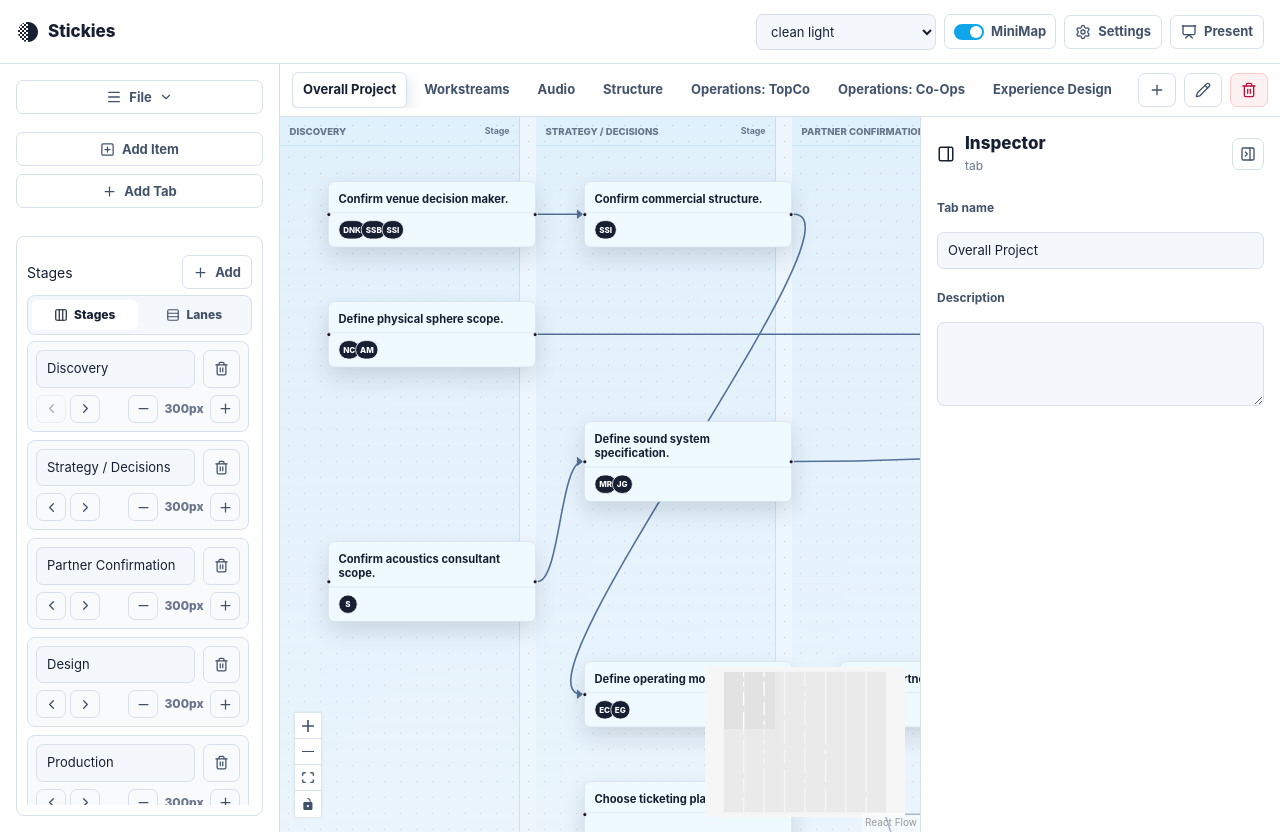
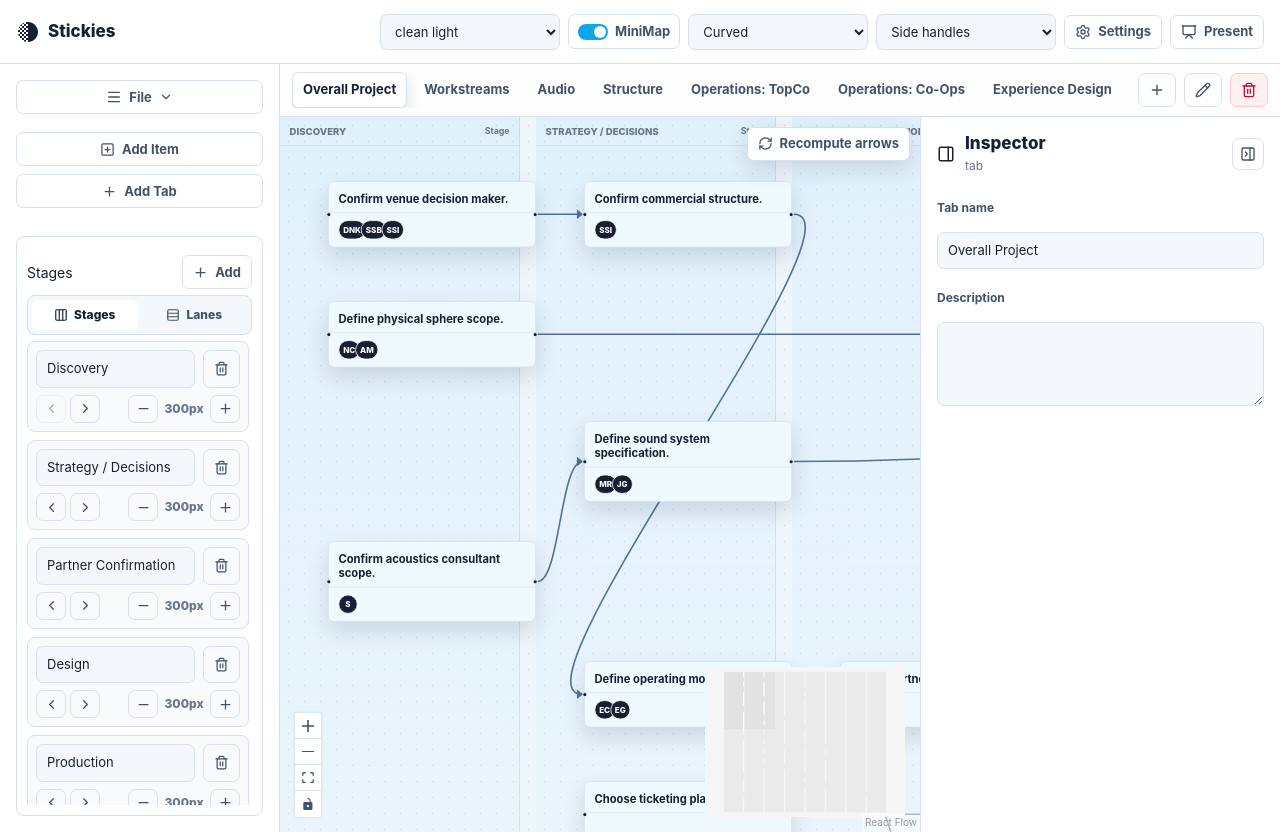
Before and after one commit to jebagu/Stickies, a React (Vite) app: page / in a window 1280 px wide. Built offline with nearby package versions, Linux system fonts and the light colour scheme.

Commit message:
Add arrow routing and handle controls

```diff
--- a/src/components/canvas/PlanningCanvas.tsx
+++ b/src/components/canvas/PlanningCanvas.tsx
@@ -1,9 +1,10 @@
-import { useCallback, useMemo } from "react";
+import { useCallback, useEffect, useMemo, useState } from "react";
 import {
   Background,
   Controls,
   MarkerType,
   MiniMap,
+  Panel,
   ReactFlow,
   type Connection,
   type EdgeTypes,
@@ -11,7 +12,9 @@ import {
   type NodeTypes,
   type OnMoveEnd,
   type EdgeMouseHandler,
+  useUpdateNodeInternals,
 } from "@xyflow/react";
+import { RefreshCw } from "lucide-react";
 import { PlanningEdge } from "./PlanningEdge";
 import { PlanningNode } from "./PlanningNode";
 import { StageBandNode } from "./StageBandNode";
@@ -21,6 +24,7 @@ import { isTabLayoutLocked, isTabReadOnly } from "../../lib/generatedGraph";
 import { getReactFlowColorMode } from "../../lib/theme";
 import { useProjectStore } from "../../state/projectStore";
 import type { AppEdge, AppNode } from "../../types/planning";
+import { Button } from "../ui/Button";
 
 const nodeTypes = {
   planningNode: PlanningNode,
@@ -30,6 +34,48 @@ const nodeTypes = {
 const edgeTypes = {
   planningEdge: PlanningEdge,
 } satisfies EdgeTypes;
+
+type ArrowRecomputePanelProps = {
+  activeTabId: string;
+  edgeRoutingMode: string;
+  nodeHandleMode: string;
+  planningNodeIds: string[];
+  onRecompute: () => void;
+};
+
+function ArrowRecomputePanel({
+  activeTabId,
+  edgeRoutingMode,
+  nodeHandleMode,
+  planningNodeIds,
+  onRecompute,
+}: ArrowRecomputePanelProps) {
+  const updateNodeInternals = useUpdateNodeInternals();
+
+  const recomputeArrows = useCallback(() => {
+    window.requestAnimationFrame(() => {
+      updateNodeInternals(planningNodeIds);
+      onRecompute();
+    });
+  }, [onRecompute, planningNodeIds, updateNodeInternals]);
+
+  useEffect(() => {
+    recomputeArrows();
+  }, [activeTabId, edgeRoutingMode, nodeHandleMode, recomputeArrows]);
+
+  return (
+    <Panel position="top-right" className="arrow-routing-panel">
+      <Button
+        className="arrow-routing-panel__button"
+        onClick={recomputeArrows}
+        title="Recompute arrow paths"
+      >
+        <RefreshCw size={15} aria-hidden="true" />
+        Recompute arrows
+      </Button>
+    </Panel>
+  );
+}
 
 export function PlanningCanvas() {
   const {
@@ -42,9 +88,12 @@ export function PlanningCanvas() {
     setViewport,
     setSelectedElement,
   } = useProjectStore();
+  const [edgeRefreshKey, setEdgeRefreshKey] = useState(0);
   const activeTab = project.tabs.find((tab) => tab.id === activeTabId) ?? project.tabs[0];
   const showMiniMap = project.settings.showMiniMap;
   const colorMode = getReactFlowColorMode(project.settings.themeId);
+  const edgeRoutingMode = project.settings.edgeRoutingMode ?? "bezier";
+  const nodeHandleMode = project.settings.nodeHandleMode ?? "side";
   const publicView = isPublicViewMode(viewMode);
   const contentReadOnly = publicView || isTabReadOnly(project, activeTab);
   const layoutLocked = !publicView && isTabLayoutLocked(project, activeTab);
@@ -88,12 +137,29 @@ export function PlanningCanvas() {
     [contentReadOnly, filteredElements.nodes, layoutLocked],
   );
 
-  const edges = useMemo<AppEdge[]>(() => filteredElements.edges, [filteredElements.edges]);
+  const edges = useMemo<AppEdge[]>(
+    () =>
+      filteredElements.edges.map((edge) => ({
+        ...edge,
+        data: {
+          ...edge.data,
+          edgeRefreshKey,
+        },
+      })),
+    [edgeRefreshKey, filteredElements.edges],
+  );
+  const planningNodeIds = useMemo(
+    () => nodes.flatMap((node) => (node.type === "planningNode" ? [node.id] : [])),
+    [nodes],
+  );
+  const bumpEdgeRefreshKey = useCallback(() => {
+    setEdgeRefreshKey((current) => current + 1);
+  }, []);
 
   const handleConnect = useCallback(
     (connection: Connection) => {
       if (connection.source && connection.target) {
-        createEdge(connection.source, connection.target);
+        createEdge(connection.source, connection.target, connection.sourceHandle, connection.targetHandle);
       }
     },
     [createEdge],
@@ -152,6 +218,13 @@ export function PlanningCanvas() {
       <Background />
       <Controls />
       {showMiniMap ? <MiniMap pannable zoomable /> : null}
+      <ArrowRecomputePanel
+        activeTabId={activeTab.id}
+        edgeRoutingMode={edgeRoutingMode}
+        nodeHandleMode={nodeHandleMode}
+        planningNodeIds={planningNodeIds}
+        onRecompute={bumpEdgeRefreshKey}
+      />
     </ReactFlow>
   );
 }
--- a/src/components/canvas/PlanningEdge.tsx
+++ b/src/components/canvas/PlanningEdge.tsx
@@ -1,5 +1,14 @@
 import { memo } from "react";
-import { BaseEdge, EdgeLabelRenderer, getBezierPath, type Edge, type EdgeProps } from "@xyflow/react";
+import {
+  BaseEdge,
+  EdgeLabelRenderer,
+  getBezierPath,
+  getSmoothStepPath,
+  getStraightPath,
+  type Edge,
+  type EdgeProps,
+} from "@xyflow/react";
+import { useProjectStore } from "../../state/projectStore";
 import type { AppEdge } from "../../types/planning";
 
 type PlanningFlowEdge = Edge<AppEdge["data"], "planningEdge">;
@@ -16,14 +25,21 @@ function PlanningEdgeComponent({
   selected,
   markerEnd,
 }: EdgeProps<PlanningFlowEdge>) {
-  const [edgePath, labelX, labelY] = getBezierPath({
+  const routingMode = useProjectStore((state) => state.project.settings.edgeRoutingMode ?? "bezier");
+  const pathParams = {
     sourceX,
     sourceY,
     sourcePosition,
     targetX,
     targetY,
     targetPosition,
-  });
+  };
+  const [edgePath, labelX, labelY] =
+    routingMode === "straight"
+      ? getStraightPath(pathParams)
+      : routingMode === "smooth-step"
+        ? getSmoothStepPath(pathParams)
+        : getBezierPath(pathParams);
   const lineType = data?.lineType ?? "solid";
   const className = [
     "planning-edge",
--- a/src/components/layout/TopBar.tsx
+++ b/src/components/layout/TopBar.tsx
@@ -2,8 +2,16 @@ import type { CSSProperties } from "react";
 import { Lock, Monitor, Presentation, Settings, Unlock } from "lucide-react";
 import { isPublicViewMode } from "../../lib/appMode";
 import { isGeneratedGraphTab } from "../../lib/generatedGraph";
-import { THEME_OPTIONS, formatThemeLabel } from "../../lib/options";
+import {
+  EDGE_ROUTING_OPTIONS,
+  NODE_HANDLE_OPTIONS,
+  THEME_OPTIONS,
+  formatEdgeRoutingLabel,
+  formatNodeHandleModeLabel,
+  formatThemeLabel,
+} from "../../lib/options";
 import { useProjectStore } from "../../state/projectStore";
+import type { EdgeRoutingMode, NodeHandleMode } from "../../types/planning";
 import { Button } from "../ui/Button";
 import { Select } from "../ui/Select";
 import { Toggle } from "../ui/Toggle";
@@ -16,6 +24,8 @@ export function TopBar() {
   const {
     project,
     viewMode,
+    setEdgeRoutingMode,
+    setNodeHandleMode,
     setTheme,
     toggleAdminMode,
     toggleGeneratedLayoutLock,
@@ -51,6 +61,32 @@ export function TopBar() {
         </Select>
 
         <Toggle checked={project.settings.showMiniMap} label="MiniMap" onChange={toggleMiniMap} />
+        {readOnly ? null : (
+          <Select
+            aria-label="Arrow paths"
+            value={project.settings.edgeRoutingMode ?? "bezier"}
+            onChange={(event) => setEdgeRoutingMode(event.target.value as EdgeRoutingMode)}
+          >
+            {EDGE_ROUTING_OPTIONS.map((routingMode) => (
+              <option key={routingMode} value={routingMode}>
+                {formatEdgeRoutingLabel(routingMode)}
+              </option>
+            ))}
+          </Select>
+        )}
+        {readOnly ? null : (
+          <Select
+            aria-label="Handles"
+            value={project.settings.nodeHandleMode ?? "side"}
+            onChange={(event) => setNodeHandleMode(event.target.value as NodeHandleMode)}
+          >
+            {NODE_HANDLE_OPTIONS.map((handleMode) => (
+              <option key={handleMode} value={handleMode}>
+                {formatNodeHandleModeLabel(handleMode)}
+              </option>
+            ))}
+          </Select>
+        )}
         {generatedTab && !readOnly ? (
           <Button
             variant={generatedLayoutUnlocked ? "primary" : "secondary"}
--- a/src/data/seedProject.ts
+++ b/src/data/seedProject.ts
@@ -1099,6 +1099,8 @@ export const seedProject: ProjectFile = {
     showMiniMap: true,
     adminMode: false,
     presentationMode: false,
+    edgeRoutingMode: "bezier",
+    nodeHandleMode: "side",
   },
   createdAt: SEED_TIMESTAMP,
   updatedAt: SEED_TIMESTAMP,
@@ -1142,6 +1144,8 @@ export function createBlankProject(): ProjectFile {
       showMiniMap: true,
       adminMode: false,
       presentationMode: false,
+      edgeRoutingMode: "bezier",
+      nodeHandleMode: "side",
     },
     createdAt: timestamp,
     updatedAt: timestamp,
--- a/src/index.css
+++ b/src/index.css
@@ -1020,6 +1020,14 @@ select {
   padding: 0;
 }
 
+.arrow-routing-panel {
+  margin: 10px;
+}
+
+.arrow-routing-panel__button {
+  box-shadow: 0 8px 22px var(--shadow-color);
+}
+
 .planning-node {
   position: relative;
   width: 260px;
--- a/src/lib/exportImport.ts
+++ b/src/lib/exportImport.ts
@@ -1,4 +1,4 @@
-import type { AppEdge, AppNode, LineType, ProjectFile, ProjectSettings } from "../types/planning";
+import type { AppEdge, AppNode, EdgeRoutingMode, LineType, NodeHandleMode, ProjectFile, ProjectSettings } from "../types/planning";
 import { isPlanningNodeData } from "../types/planning";
 import { formatDateTimeForFilename } from "../utils/dates";
 import { validateProjectFile } from "./validation";
@@ -17,6 +17,8 @@ export type ImportProjectResult =
 
 const VALID_LINE_TYPES = new Set<LineType>(["solid", "dashed", "magic"]);
 const VALID_THEME_IDS = new Set<ProjectSettings["themeId"]>(["clean-light", "clean-dark", "neon-dark"]);
+const VALID_EDGE_ROUTING_MODES = new Set<EdgeRoutingMode>(["bezier", "smooth-step", "straight"]);
+const VALID_NODE_HANDLE_MODES = new Set<NodeHandleMode>(["side", "all-sides"]);
 
 type SimplifiedStickiesFile = {
   version: 1;
@@ -25,6 +27,8 @@ type SimplifiedStickiesFile = {
   settings?: {
     theme?: unknown;
     showMiniMap?: unknown;
+    edgeRoutingMode?: unknown;
+    nodeHandleMode?: unknown;
   };
   snapshots?: unknown[];
 };
@@ -91,6 +95,18 @@ function normalizeThemeId(value: unknown): ProjectSettings["themeId"] {
   return typeof value === "string" && VALID_THEME_IDS.has(value as ProjectSettings["themeId"])
     ? (value as ProjectSettings["themeId"])
     : "clean-light";
+}
+
+function normalizeEdgeRoutingMode(value: unknown): EdgeRoutingMode {
+  return typeof value === "string" && VALID_EDGE_ROUTING_MODES.has(value as EdgeRoutingMode)
+    ? (value as EdgeRoutingMode)
+    : "bezier";
+}
+
+function normalizeNodeHandleMode(value: unknown): NodeHandleMode {
+  return typeof value === "string" && VALID_NODE_HANDLE_MODES.has(value as NodeHandleMode)
+    ? (value as NodeHandleMode)
+    : "side";
 }
 
 function formatImportedCategory(value: unknown) {
@@ -214,6 +230,8 @@ function normalizeImportedProject(value: unknown): unknown {
       showMiniMap: typeof settings.showMiniMap === "boolean" ? settings.showMiniMap : true,
       adminMode: false,
       presentationMode: false,
+      edgeRoutingMode: normalizeEdgeRoutingMode(settings.edgeRoutingMode),
+      nodeHandleMode: normalizeNodeHandleMode(settings.nodeHandleMode),
     },
     createdAt: timestamp,
     updatedAt: timestamp,
--- a/src/lib/options.ts
+++ b/src/lib/options.ts
@@ -1,4 +1,4 @@
-import type { Confidence, LineType, NodeStatus, Priority, ThemeId } from "../types/planning";
+import type { Confidence, EdgeRoutingMode, LineType, NodeHandleMode, NodeStatus, Priority, ThemeId } from "../types/planning";
 import { getThemeLabel } from "./theme";
 
 export const NODE_STATUS_OPTIONS: NodeStatus[] = [
@@ -15,6 +15,8 @@ export const NODE_STATUS_OPTIONS: NodeStatus[] = [
 export const PRIORITY_OPTIONS: Priority[] = ["P0", "P1", "P2"];
 export const CONFIDENCE_OPTIONS: Confidence[] = ["low", "medium", "high"];
 export const LINE_TYPE_OPTIONS: LineType[] = ["solid", "dashed", "magic"];
+export const EDGE_ROUTING_OPTIONS: EdgeRoutingMode[] = ["bezier", "smooth-step", "straight"];
+export const NODE_HANDLE_OPTIONS: NodeHandleMode[] = ["side", "all-sides"];
 export const THEME_OPTIONS: ThemeId[] = ["clean-light", "clean-dark", "neon-dark"];
 
 export function formatOptionLabel(value: string) {
@@ -25,6 +27,22 @@ export function formatLineTypeLabel(value: LineType) {
   return `${formatOptionLabel(value)} line`;
 }
 
+export function formatEdgeRoutingLabel(value: EdgeRoutingMode) {
+  if (value === "bezier") {
+    return "Curved";
+  }
+
+  if (value === "smooth-step") {
+    return "Elbow";
+  }
+
+  return "Straight";
+}
+
+export function formatNodeHandleModeLabel(value: NodeHandleMode) {
+  return value === "all-sides" ? "All sides" : "Side handles";
+}
+
 export function formatThemeLabel(value: ThemeId) {
   return getThemeLabel(value);
 }
--- a/src/lib/validation.ts
+++ b/src/lib/validation.ts
@@ -2,6 +2,8 @@ import type { ProjectFile } from "../types/planning";
 
 const VALID_THEME_IDS = new Set(["clean-light", "clean-dark", "neon-dark"]);
 const LEGACY_THEME_IDS = new Set(["react-flow-home"]);
+const VALID_EDGE_ROUTING_MODES = new Set(["bezier", "smooth-step", "straight"]);
+const VALID_NODE_HANDLE_MODES = new Set(["side", "all-sides"]);
 const VALID_ASSOCIATED_ENTITY_KINDS = new Set(["person", "organization", "resource"]);
 const VALID_TAB_ORIENTATIONS = new Set(["vertical", "horizontal"]);
 const DEFAULT_THEME_ID = "clean-light";
@@ -56,11 +58,27 @@ function isGeneratedTab(tab: Record<string, unknown>) {
 }
 
 function normalizeProjectForValidation(value: Record<string, unknown>): Record<string, unknown> {
+  const settings = isRecord(value.settings) ? value.settings : {};
+  const normalizedSettings = isRecord(value.settings)
+    ? {
+        ...settings,
+        edgeRoutingMode:
+          settings.edgeRoutingMode === undefined
+            ? "bezier"
+            : settings.edgeRoutingMode,
+        nodeHandleMode:
+          settings.nodeHandleMode === undefined
+            ? "side"
+            : settings.nodeHandleMode,
+      }
+    : value.settings;
+
   if (value.schemaVersion !== 2) {
-    return value;
+    return {
+      ...value,
+      settings: normalizedSettings,
+    };
   }
-
-  const settings = isRecord(value.settings) ? value.settings : {};
 
   return {
     ...value,
@@ -68,7 +86,7 @@ function normalizeProjectForValidation(value: Record<string, unknown>): Record<s
       ? value.tabs.map((tab) => (isRecord(tab) ? { ...tab, stages: Array.isArray(tab.stages) ? tab.stages : [] } : tab))
       : value.tabs,
     settings: {
-      ...settings,
+      ...(isRecord(normalizedSettings) ? normalizedSettings : {}),
       themeId:
         typeof settings.themeId === "string" && VALID_THEME_IDS.has(settings.themeId)
           ? settings.themeId
@@ -265,6 +283,20 @@ export function validateProjectFile(value: unknown): ValidationResult {
     (!VALID_THEME_IDS.has(project.settings.themeId) && !LEGACY_THEME_IDS.has(project.settings.themeId))
   ) {
     errors.push("Project settings must include a supported themeId.");
+  } else {
+    if (
+      project.settings.edgeRoutingMode !== undefined &&
+      !VALID_EDGE_ROUTING_MODES.has(String(project.settings.edgeRoutingMode))
+    ) {
+      errors.push("Project settings edgeRoutingMode must be bezier, smooth-step, or straight.");
+    }
+
+    if (
+      project.settings.nodeHandleMode !== undefined &&
+      !VALID_NODE_HANDLE_MODES.has(String(project.settings.nodeHandleMode))
+    ) {
+      errors.push("Project settings nodeHandleMode must be side or all-sides.");
+    }
   }
 
   if (errors.length > 0) {
--- a/src/state/projectStore.ts
+++ b/src/state/projectStore.ts
@@ -23,7 +23,9 @@ import { isPlanningNodeData } from "../types/planning";
 import type {
   AppEdge,
   AppNode,
+  EdgeRoutingMode,
   LineType,
+  NodeHandleMode,
   Person,
   PlanningNodeData,
   PlanningTab,
@@ -96,7 +98,7 @@ type ProjectState = {
   removeAssociatedEntity: (personId: string) => void;
   deleteNode: (nodeId: string) => void;
   duplicateNode: (nodeId: string) => void;
-  createEdge: (source: string, target: string) => void;
+  createEdge: (source: string, target: string, sourceHandle?: string | null, targetHandle?: string | null) => void;
   updateEdge: (edgeId: string, data: Partial<AppEdge["data"]>) => void;
   deleteEdge: (edgeId: string) => void;
   applyNodesChange: (changes: NodeChange<AppNode>[]) => void;
@@ -110,6 +112,8 @@ type ProjectState = {
   exportProject: () => void;
   importProject: (project: ProjectFile) => void;
   setTheme: (themeId: ThemeId) => void;
+  setEdgeRoutingMode: (edgeRoutingMode: EdgeRoutingMode) => void;
+  setNodeHandleMode: (nodeHandleMode: NodeHandleMode) => void;
   toggleAdminMode: () => void;
   togglePresentationMode: () => void;
   toggleMiniMap: () => void;
@@ -274,6 +278,11 @@ function normalizeProjectStageColumns(project: ProjectFile): ProjectFile {
   const normalizedSettings: ProjectSettings = {
     ...settingsWithoutLegacySnap,
     themeId: String(project.settings.themeId) === "react-flow-home" ? "clean-light" : project.settings.themeId,
+    edgeRoutingMode:
+      settingsWithoutLegacySnap.edgeRoutingMode === "smooth-step" || settingsWithoutLegacySnap.edgeRoutingMode === "straight"
+        ? settingsWithoutLegacySnap.edgeRoutingMode
+        : "bezier",
+    nodeHandleMode: settingsWithoutLegacySnap.nodeHandleMode === "all-sides" ? "all-sides" : "side",
   };
 
   return {
@@ -985,7 +994,7 @@ export const useProjectStore = create<ProjectState>((set, get) => ({
     });
   },
 
-  createEdge: (source, target) => {
+  createEdge: (source, target, sourceHandle, targetHandle) => {
     if (!canEditProject(get)) {
       setReadOnlyWarning(set);
       return;
@@ -1015,6 +1024,8 @@ export const useProjectStore = create<ProjectState>((set, get) => ({
       id: createId("edge"),
       source,
       target,
+      sourceHandle,
+      targetHandle,
       type: "planningEdge",
       data: {
         lineType: "solid",
@@ -1293,6 +1304,36 @@ export const useProjectStore = create<ProjectState>((set, get) => ({
     commitProject(nextProject, set);
   },
 
+  setEdgeRoutingMode: (edgeRoutingMode) => {
+    if (!canEditProject(get)) {
+      setReadOnlyWarning(set);
+      return;
+    }
+
+    const { project } = get();
+    const nextProject = updateSettings(project, (settings) => ({
+      ...settings,
+      edgeRoutingMode,
+    }));
+
+    commitProject(nextProject, set);
+  },
+
+  setNodeHandleMode: (nodeHandleMode) => {
+    if (!canEditProject(get)) {
+      setReadOnlyWarning(set);
+      return;
+    }
+
+    const { project } = get();
+    const nextProject = updateSettings(project, (settings) => ({
+      ...settings,
+      nodeHandleMode,
+    }));
+
+    commitProject(nextProject, set);
+  },
+
   toggleAdminMode: () => {
     if (!canEditProject(get)) {
       setReadOnlyWarning(set);
--- a/src/types/planning.ts
+++ b/src/types/planning.ts
@@ -11,6 +11,8 @@ export type NodeStatus =
 export type Priority = "P0" | "P1" | "P2";
 export type Confidence = "low" | "medium" | "high";
 export type LineType = "solid" | "dashed" | "magic";
+export type EdgeRoutingMode = "bezier" | "smooth-step" | "straight";
+export type NodeHandleMode = "side" | "all-sides";
 export type ThemeId = "clean-light" | "clean-dark" | "neon-dark";
 export type TabOrientation = "vertical" | "horizontal";
 export type ProjectSchemaVersion = 1 | 2;
@@ -158,6 +160,8 @@ export type AppEdge = {
   id: string;
   source: string;
   target: string;
+  sourceHandle?: string | null;
+  targetHandle?: string | null;
   type: "planningEdge";
   data: {
     lineType: LineType;
@@ -186,6 +190,8 @@ export type ProjectSettings = {
   showMiniMap: boolean;
   adminMode: boolean;
   presentationMode: boolean;
+  edgeRoutingMode?: EdgeRoutingMode;
+  nodeHandleMode?: NodeHandleMode;
   generatedSoftwareGraph?: boolean;
   readOnlyGeneratedTabs?: boolean;
   [key: string]: unknown;
```
Also changed, not shown: src/components/canvas/PlanningNode.tsx (+23 -2 lines), 1 other file (tests, documents, lock files or other folders).
